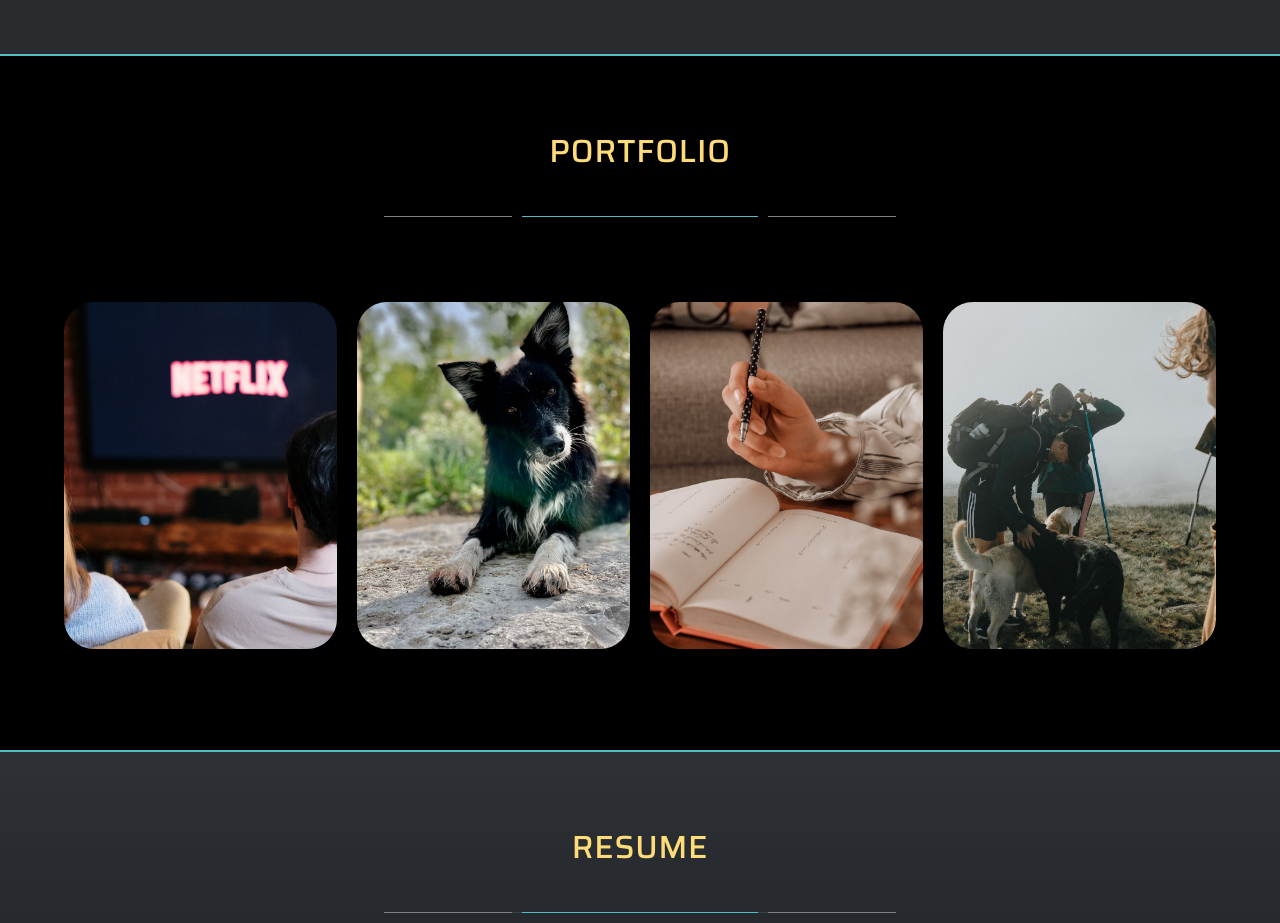
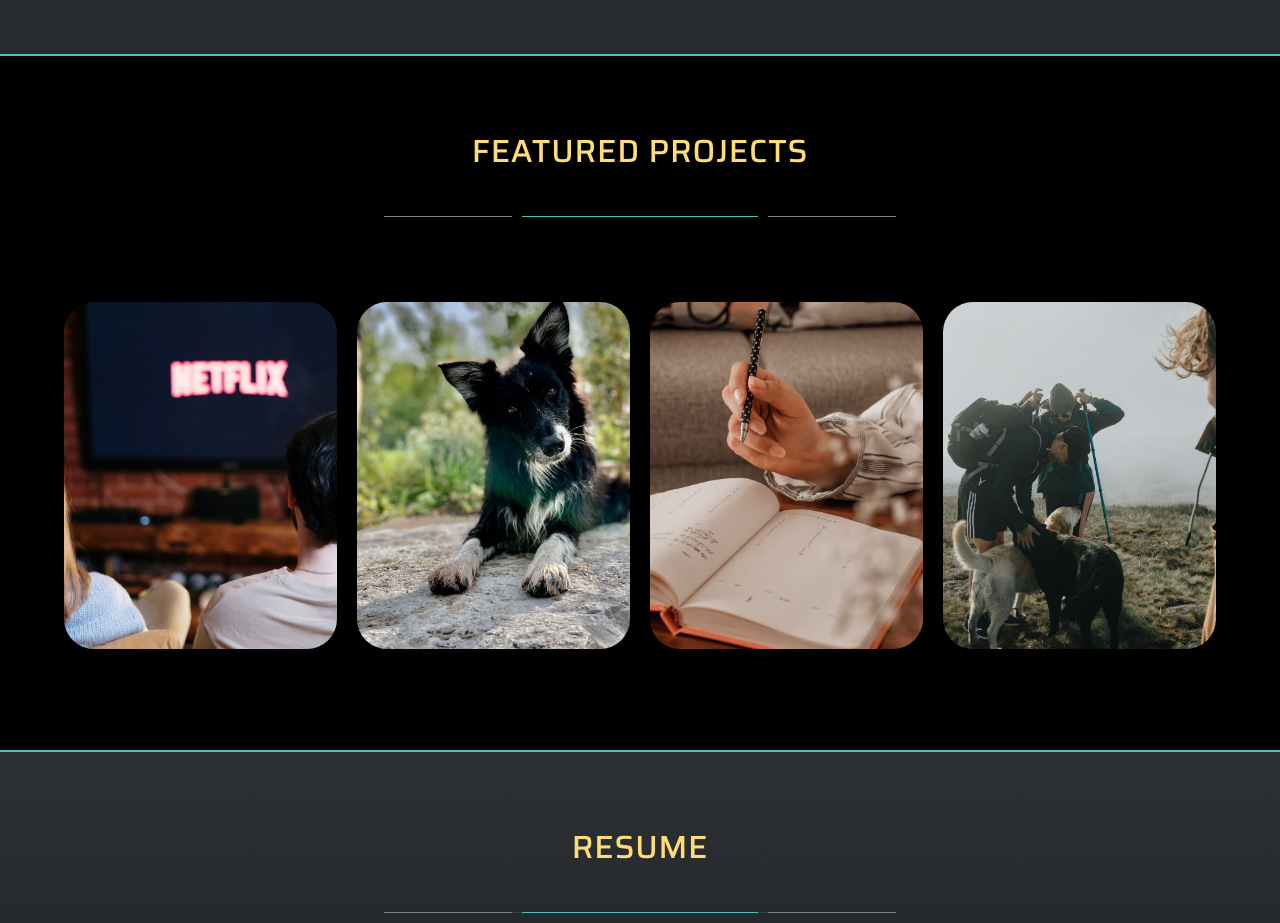
Before and after one commit to grosen-coding/grosen-portfolio, a React (Create React App) app: page / in a window 1280 px wide. Shown: the part 3200-4123 px from the top of the page. Built offline with nearby package versions, Linux system fonts and the light colour scheme.

Commit message:
changed title of Projects section to Feature Projects

```diff
--- a/src/sections/Portfolio.jsx
+++ b/src/sections/Portfolio.jsx
@@ -57,7 +57,7 @@ function Portfolio() {
       <Container id="portfolio">
         <Wrap>
           <h2>
-            <span>Portfolio</span>
+            <span>Featured Projects</span>
             <div
               data-aos="zoom-in"
               data-aos-delay="100"
```
